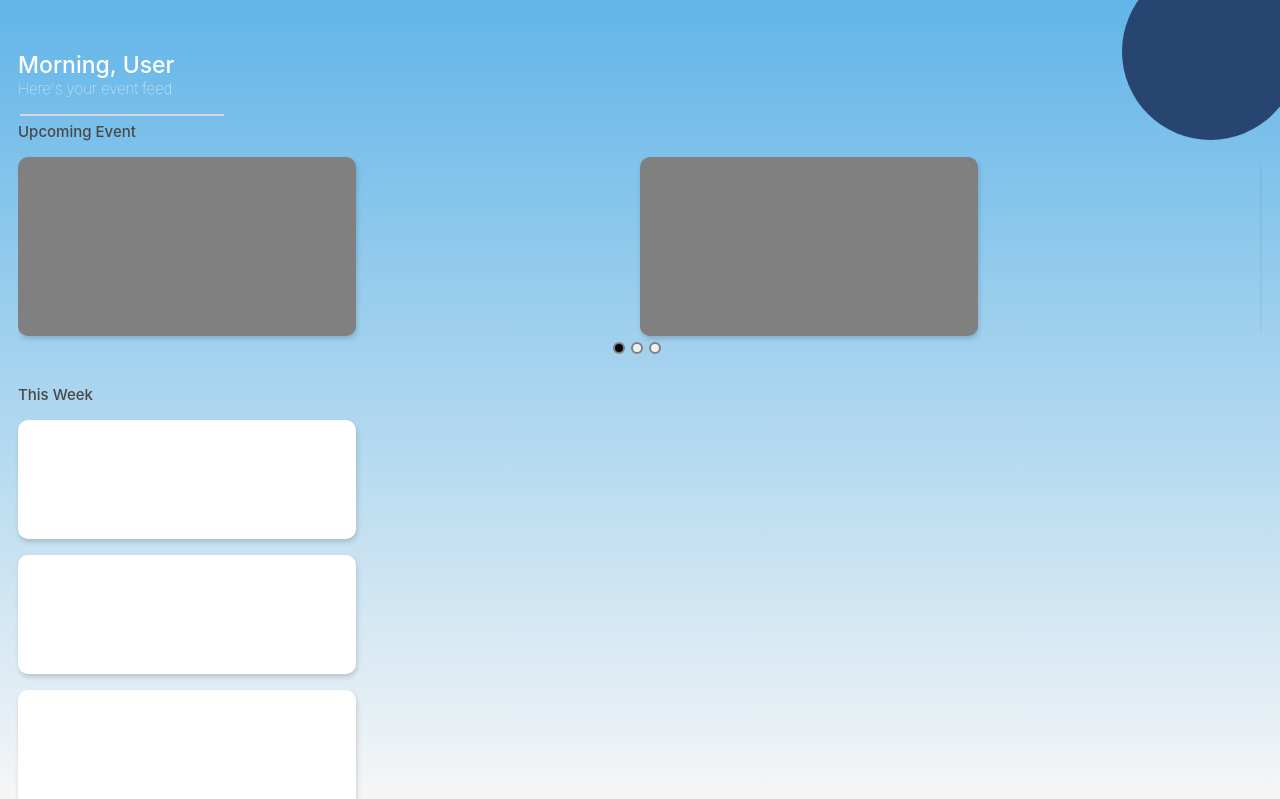
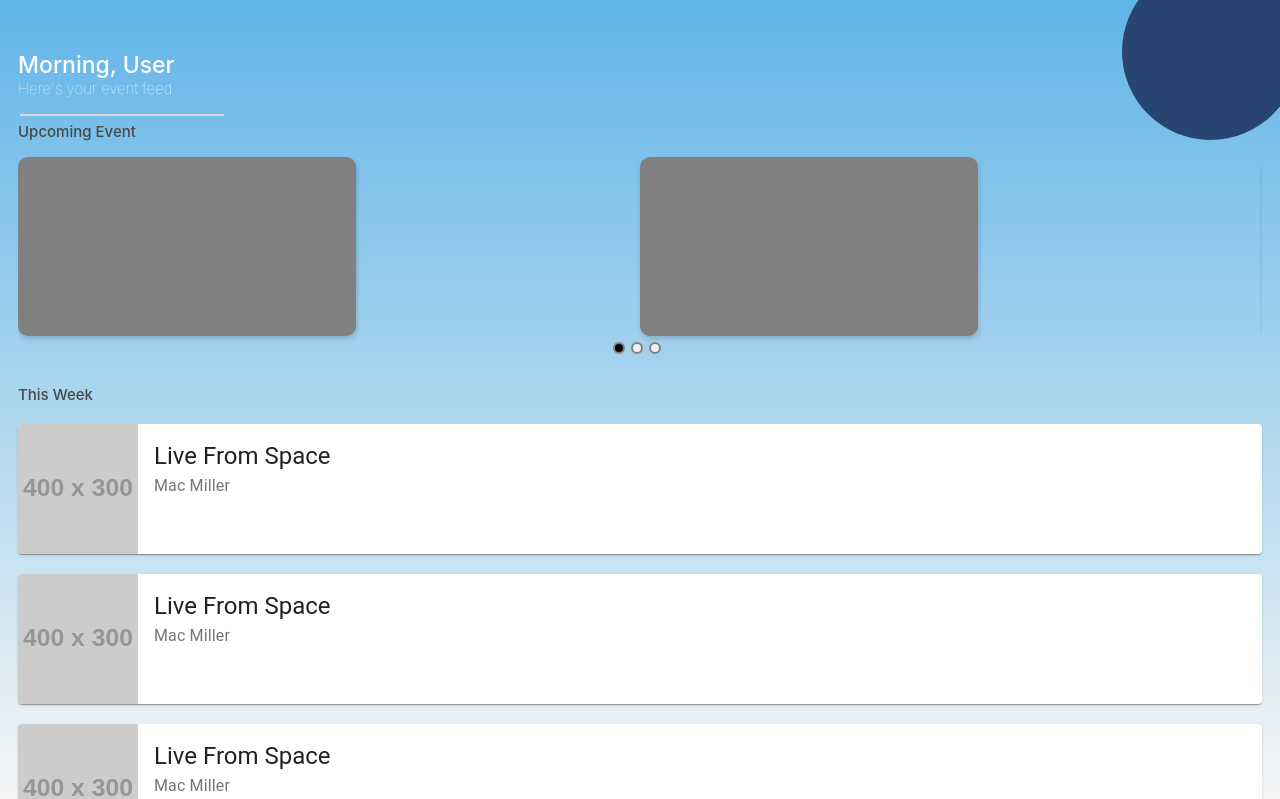
Before and after one commit to roong-aroon-developer/RA-Event, a React (Create React App) app: page / in a window 1280 px wide. Shown: the top 799 px of the page. Built offline with nearby package versions, Linux system fonts and the light colour scheme.

Commit message:
:sparkles: add weekCard

```diff
--- /dev/null
+++ b/src/components/WeekFeed/WeekCard/index.jsx
@@ -0,0 +1,58 @@
+import React from 'react';
+import { makeStyles } from '@material-ui/core/styles';
+import Card from '@material-ui/core/Card';
+import CardContent from '@material-ui/core/CardContent';
+import CardMedia from '@material-ui/core/CardMedia';
+import Typography from '@material-ui/core/Typography';
+
+const useStyles = makeStyles((theme) => ({
+  root: {
+    display: 'flex',
+    marginTop: 20,
+    height: 130
+  },
+  details: {
+    display: 'flex',
+    flexDirection: 'column',
+  },
+  content: {
+    flex: '1 0 auto',
+  },
+  cover: {
+    width: 120,
+  },
+  controls: {
+    display: 'flex',
+    alignItems: 'center',
+    paddingLeft: theme.spacing(1),
+    paddingBottom: theme.spacing(1),
+  },
+  playIcon: {
+    height: 38,
+    width: 38,
+  },
+}));
+
+export default function MediaControlCard() {
+  const classes = useStyles();
+
+  return (
+    <Card className={classes.root}>
+        <CardMedia
+        className={classes.cover}
+        image="https://dummyimage.com/400x300"
+        title="Live from space album cover"
+      />
+      <div className={classes.details}>
+        <CardContent className={classes.content}>
+          <Typography component="h5" variant="h5">
+            Live From Space
+          </Typography>
+          <Typography variant="subtitle1" color="textSecondary">
+            Mac Miller
+          </Typography>
+        </CardContent>
+      </div>
+    </Card>
+  );
+}
--- a/src/components/WeekFeed/WeekFeed.css
+++ b/src/components/WeekFeed/WeekFeed.css
@@ -4,12 +4,3 @@
     font-size: 15px;
     font-weight: 500;
 }
-.WeekBubble{
-    width: 338px;
-    height: 119px;
-    border-radius: 10px;
-    background-color: white;
-    box-shadow: #00000029 1px 3px 5px;
-
-    margin-top: 16px;
-}
--- a/src/components/WeekFeed/index.jsx
+++ b/src/components/WeekFeed/index.jsx
@@ -1,5 +1,7 @@
 import React, { Fragment } from 'react'
 import { weekData } from '../../store/weekFeedMock.js'
+import MediaControlCard  from './WeekCard/index'
+
 import './WeekFeed.css'
 
 const WeekFeed = () => {
@@ -10,7 +12,7 @@ const WeekFeed = () => {
         </div>
         {
             weekData.map(data => (
-                <div key={data.name} className="WeekBubble"/>
+                <MediaControlCard key={data.name}/>
             ))
         }
       </Fragment>
```
